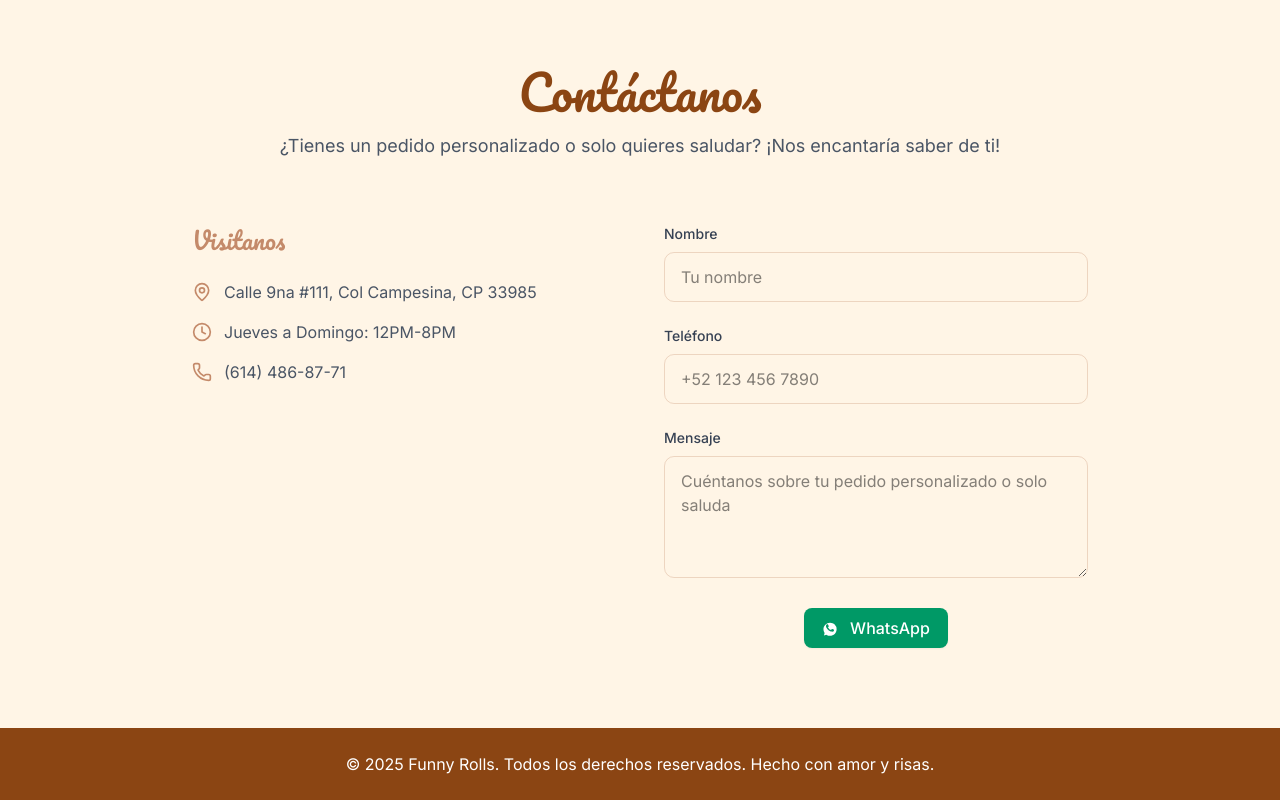
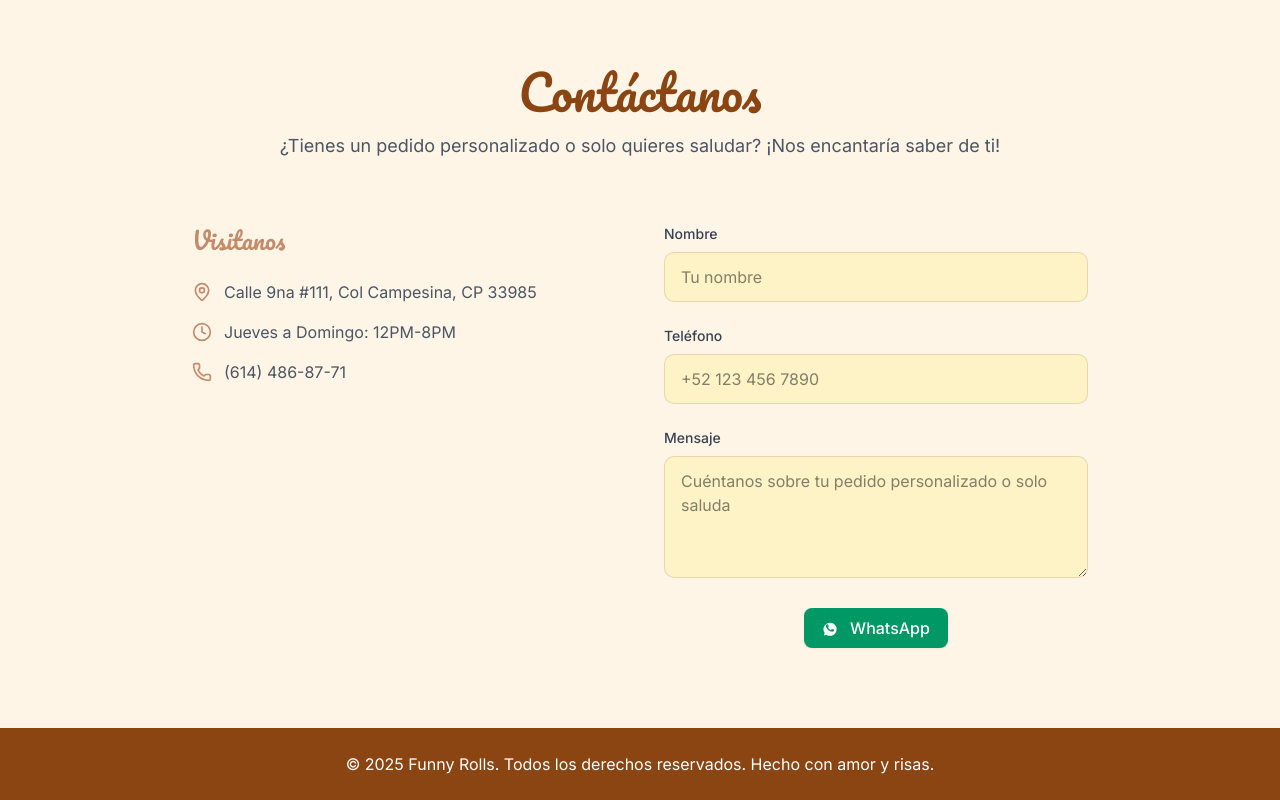
Before and after one commit to abimael92/Funny-Rolls, a Next.js app: page / in a window 1280 px wide. Shown: the part 2808-3608 px from the top of the page. Built offline with nearby package versions, Linux system fonts and the light colour scheme.

Commit message:
feat(contact-section): update layout and interaction behavior

```diff
--- a/components/sections/Contact.tsx
+++ b/components/sections/Contact.tsx
@@ -80,7 +80,7 @@ _Enviado desde Funny Rolls Website_`;
                 type="text"
                 id="name"
                 name="name"
-                className="w-full px-4 py-3 border border-[#C48A6A]/30 rounded-lg focus:ring-2 focus:ring-[#C48A6A] focus:border-transparent transition-all"
+                className="w-full px-4 py-3 border border-[#C48A6A]/30 bg-amber-100 rounded-lg focus:ring-2 focus:ring-[#C48A6A] focus:border-transparent transition-all"
                 placeholder="Tu nombre"
                 required
               />
@@ -102,7 +102,7 @@ _Enviado desde Funny Rolls Website_`;
                 type="tel"
                 id="phone"
                 name="phone"
-                className="w-full px-4 py-3 border border-[#C48A6A]/30 rounded-lg focus:ring-2 focus:ring-[#C48A6A] focus:border-transparent transition-all"
+                className="w-full px-4 py-3 border border-[#C48A6A]/30 bg-amber-100 rounded-lg focus:ring-2 focus:ring-[#C48A6A] focus:border-transparent transition-all"
                 placeholder="+52 123 456 7890"
                 required
               />
@@ -113,7 +113,7 @@ _Enviado desde Funny Rolls Website_`;
                 id="message"
                 name="message"
                 rows={4}
-                className="w-full px-4 py-3 border border-[#C48A6A]/30 rounded-lg focus:ring-2 focus:ring-[#C48A6A] focus:border-transparent transition-all"
+                className="w-full px-4 py-3 border border-[#C48A6A]/30 bg-amber-100 rounded-lg focus:ring-2 focus:ring-[#C48A6A] focus:border-transparent transition-all"
                 placeholder="Cuéntanos sobre tu pedido personalizado o solo saluda"
                 required
               />
```
